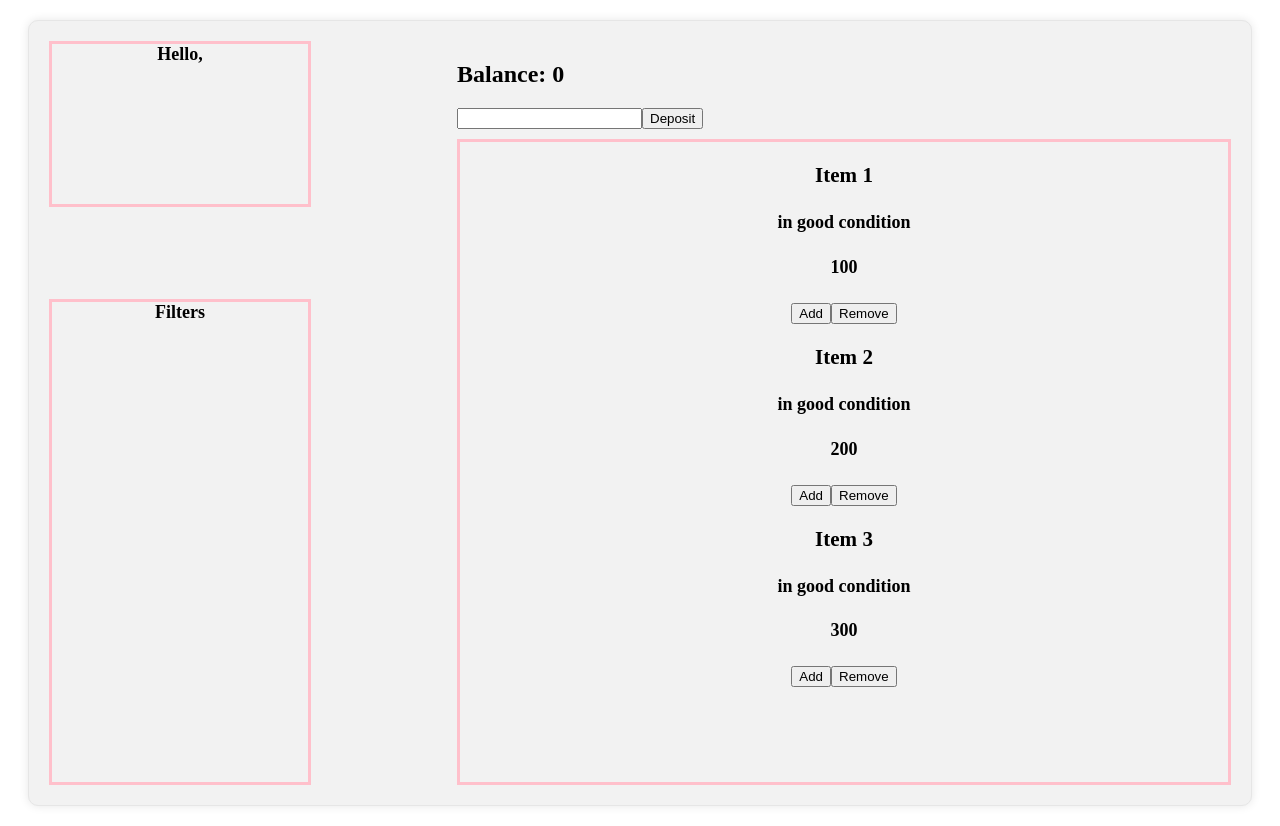
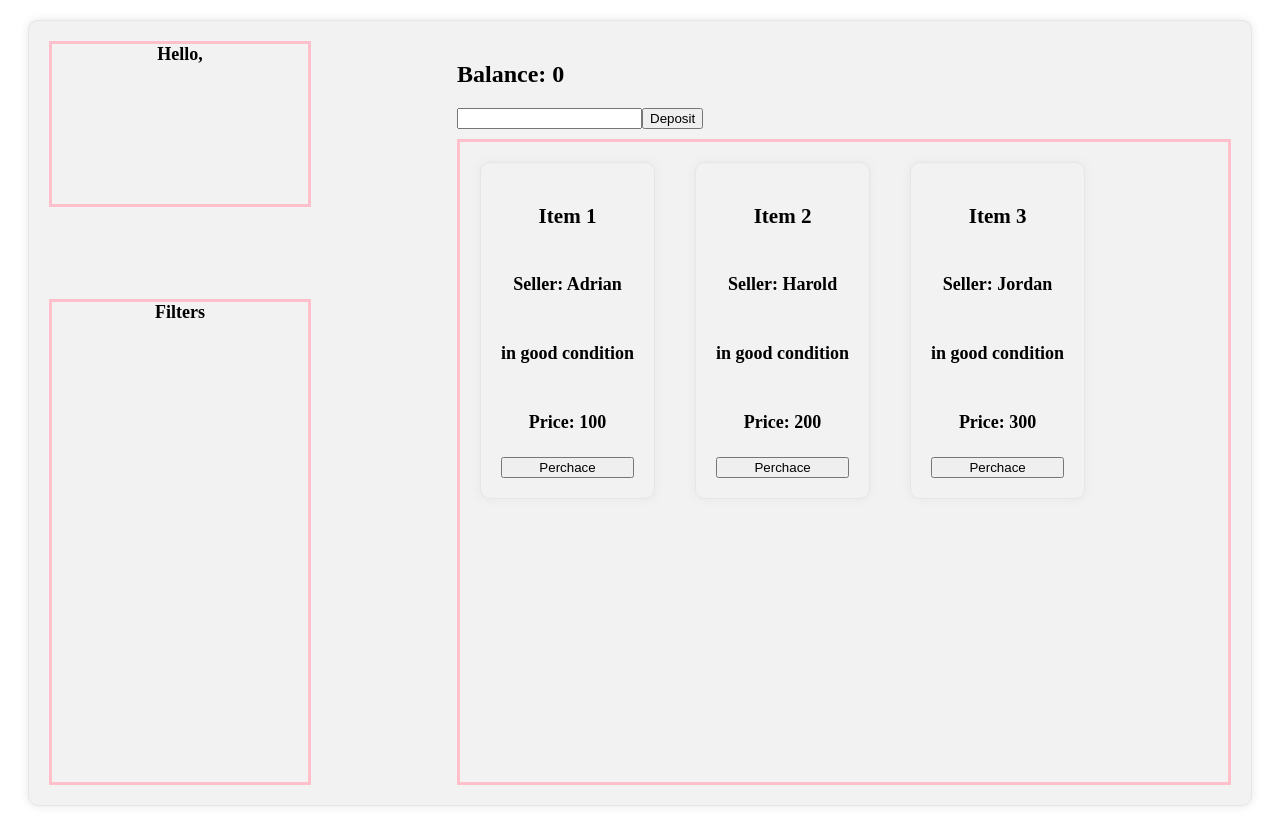
Before and after one commit to Marketplace-Pikachu/MelodyMart, a React app: page /mainpage in a window 1280 px wide. Built offline with nearby package versions, Linux system fonts and the light colour scheme.

Commit message:
add item component

```diff
--- a/public/style.css
+++ b/public/style.css
@@ -36,6 +36,10 @@
   }
 
   .items-container{
+    display: flex;
+    flex-direction: row;
+    align-items: flex-start;
+    flex-wrap: wrap;
     margin-top: 10px;
     font-size: large;
     font-weight: bold;
@@ -44,3 +48,15 @@
     border: solid pink;
     text-align: center;
   }
+
+  .item{
+    display: flex;
+    flex-direction: column;
+    justify-content: space-between;
+    background-color: #f2f2f2;
+    padding: 20px;
+    margin: 20px;
+    border-radius: 10px;
+    border: 1px solid #e6e6e6;
+    box-shadow: 0 0 10px #e6e6e6;
+  }
--- a/src/App.jsx
+++ b/src/App.jsx
@@ -1,6 +1,6 @@
 import React from 'react';
 import { BrowserRouter as Router, Routes, Route, Link } from 'react-router-dom'
-import LoginPage from './routes/LoginPage';
+import FakeLoginPage from './routes/FakeLoginPage';
 import SignUpPage from './routes/SignUpPage';
 import MainPage from './routes/MainPage';
 
@@ -9,7 +9,8 @@ const App = () => {
         <Router>
             <div>
                 <Routes>
-                    <Route path='/' element={<LoginPage />} />
+                    <Route path='/' element={<FakeLoginPage />} />
+                    {/* <Route path='/' element={<LoginPage />} /> */}
                     <Route path='/signup' element={<SignUpPage />} />
                     <Route path='/mainpage' element={<MainPage />} />
                 </Routes>
--- /dev/null
+++ b/src/components/Item.jsx
@@ -0,0 +1,34 @@
+import React from "react";
+import { useSelector, useDispatch } from "react-redux";
+import { withdraw } from "../slices/userSlice";
+import { removeItem } from "../slices/itemsSlice";
+
+const Item = ({ item }) => {
+  const dispatch = useDispatch();
+  const balance = useSelector((state) => state.user.balance);
+
+  const handleAddItem = () => {
+    if (balance >= item.price) {
+      dispatch({ type: "items/addItem", payload: item });
+    } else {
+      alert("Not enough money!");
+    }
+  };
+
+  const handlePerchaseItem = () => {
+    dispatch(removeItem(item));
+    dispatch(withdraw(item.price));
+  };
+
+  return (
+    <div className="item" key={item.id}>
+      <h3>{item.name}</h3>
+      <h4>{'Seller: ' + item.seller}</h4>
+      <h4>{item.description}</h4>
+      <h4>{'Price: '+ item.price}</h4>
+      <button onClick={handlePerchaseItem}>Perchace</button>
+    </div>
+  );
+}
+
+export default Item;
--- a/src/containers/ItemsContainer.jsx
+++ b/src/containers/ItemsContainer.jsx
@@ -1,6 +1,7 @@
 import React, { useEffect } from 'react';
 import { useSelector, useDispatch } from 'react-redux';
 import { addItem, removeItem, setItems } from '../slices/itemsSlice';
+import Item from '../components/Item';
 
 const testItems = [
   {
@@ -50,14 +51,7 @@ const ItemsContainer = () => {
   return (
     <div className='items-container'>
       {items.map((item) => (
-        <div className='item' key={item.id}>
-          <h3>{item.name}</h3>
-          {/* <h4>{item.seller}</h4> */}
-          <h4>{item.description}</h4>
-          <h4>{item.price}</h4>
-          <button onClick={() => handleAddItem(item)}>Add</button>
-          <button onClick={() => handleRemoveItem(item)}>Remove</button>
-        </div>
+        <Item className='item' key={item.id} item={item}/>
       ))}
     </div>
   );
--- a/src/routes/LoginPage.jsx
+++ b/src/routes/FakeLoginPage.jsx
@@ -4,7 +4,7 @@ import { Link, useNavigate } from 'react-router-dom';
 import { useDispatch } from 'react-redux';
 import { login } from '../slices/userSlice';
 
-const LoginPage = () => {
+const FakeLoginPage = () => {
   const [username, setUsername] = useState('');
   const [password, setPassword] = useState('');
   const dispatch = useDispatch();
@@ -58,4 +58,4 @@ const LoginPage = () => {
   );
 };
 
-export default LoginPage;
+export default FakeLoginPage;
```
